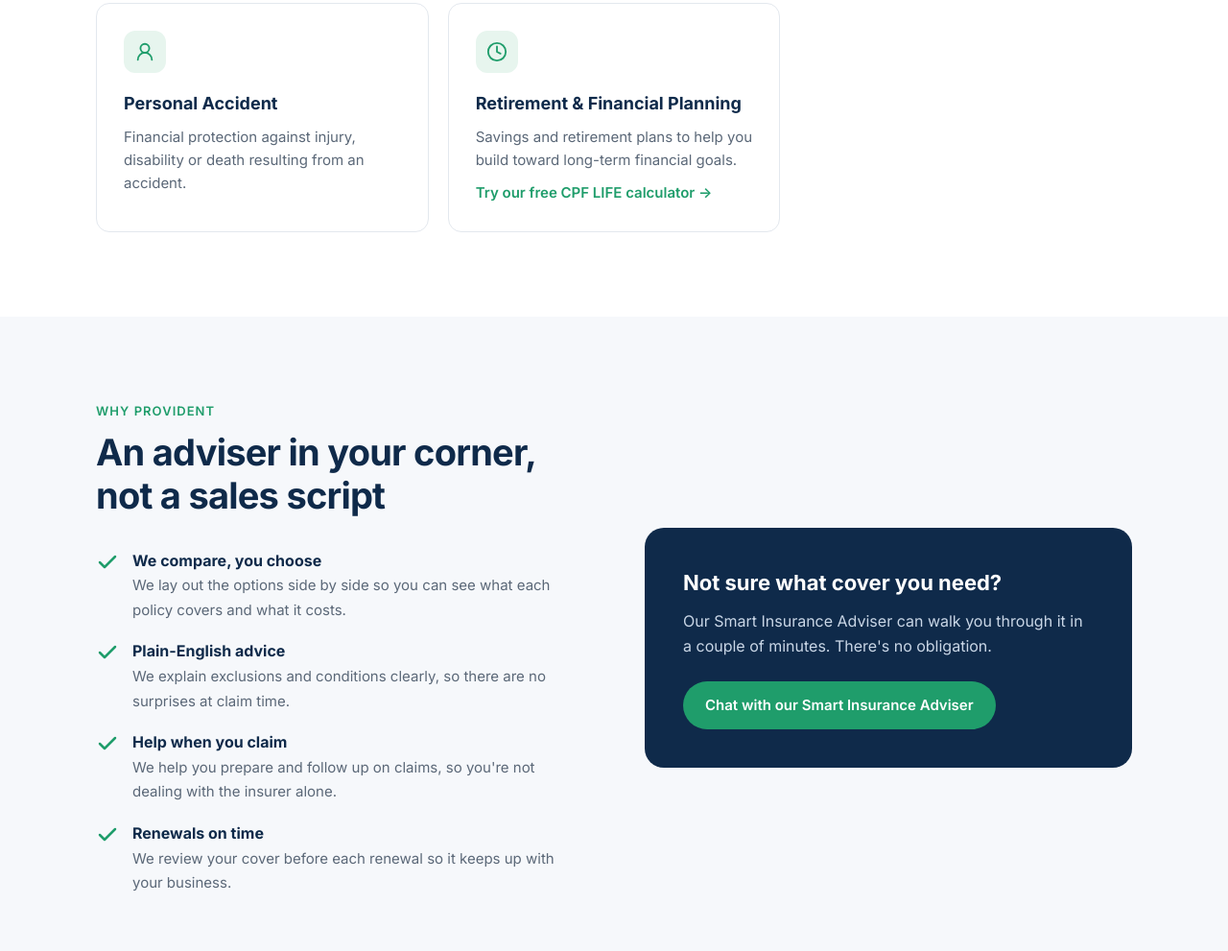
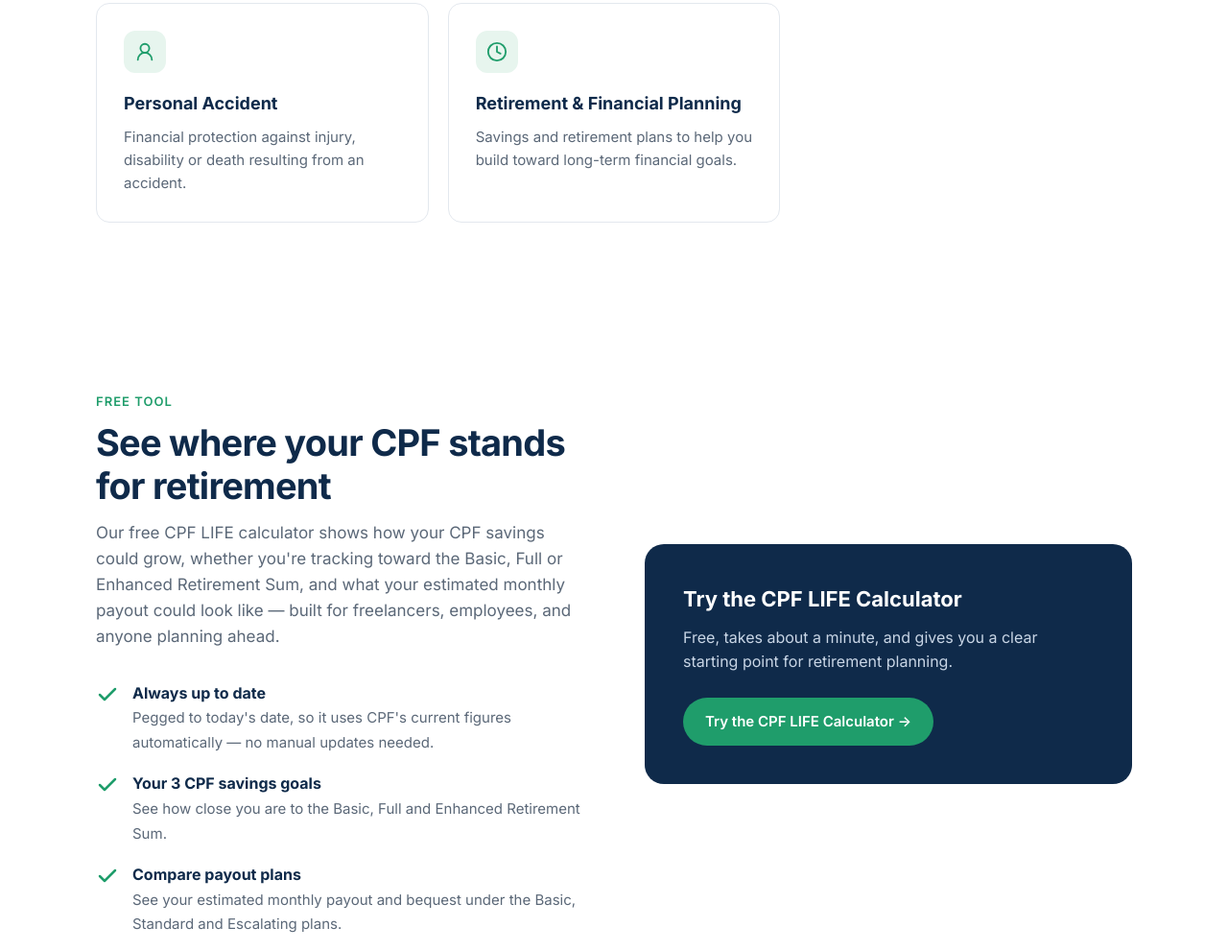
Before and after one commit to androidfun123-hue/Provident, a website: page index.html in a window 1280 px wide. Shown: the part 3009-4000 px from the top of the page at 96% size. Drawn offline with Linux system fonts and the light colour scheme; a script that the page names is missing.

Commit message:
Add CPF LIFE calculator promo section to landing page

```diff
--- a/index.html
+++ b/index.html
@@ -258,8 +258,28 @@
           <div class="icon"><svg viewBox="0 0 24 24" fill="none" stroke="currentColor" stroke-width="2" stroke-linecap="round" stroke-linejoin="round"><circle cx="12" cy="12" r="10"/><path d="M12 6v6l4 2"/></svg></div>
           <h3>Retirement &amp; Financial Planning</h3>
           <p>Savings and retirement plans to help you build toward long-term financial goals.</p>
-          <p style="margin-top:10px"><a href="cpf-life-calculator.html" style="color:var(--green);font-weight:600">Try our free CPF LIFE calculator &rarr;</a></p>
         </div>
+      </div>
+    </div>
+  </section>
+  <section id="cpf-tool">
+    <div class="wrap split">
+      <div>
+        <div class="section-head" style="margin-bottom:32px">
+          <span class="kicker">Free tool</span>
+          <h2>See where your CPF stands for retirement</h2>
+          <p>Our free CPF LIFE calculator shows how your CPF savings could grow, whether you're tracking toward the Basic, Full or Enhanced Retirement Sum, and what your estimated monthly payout could look like &mdash; built for freelancers, employees, and anyone planning ahead.</p>
+        </div>
+        <ul class="checks">
+          <li><svg viewBox="0 0 24 24" fill="none" stroke="currentColor" stroke-width="2.5" stroke-linecap="round" stroke-linejoin="round"><path d="M20 6 9 17l-5-5"/></svg><div><strong>Always up to date</strong><span>Pegged to today's date, so it uses CPF's current figures automatically &mdash; no manual updates needed.</span></div></li>
+          <li><svg viewBox="0 0 24 24" fill="none" stroke="currentColor" stroke-width="2.5" stroke-linecap="round" stroke-linejoin="round"><path d="M20 6 9 17l-5-5"/></svg><div><strong>Your 3 CPF savings goals</strong><span>See how close you are to the Basic, Full and Enhanced Retirement Sum.</span></div></li>
+          <li><svg viewBox="0 0 24 24" fill="none" stroke="currentColor" stroke-width="2.5" stroke-linecap="round" stroke-linejoin="round"><path d="M20 6 9 17l-5-5"/></svg><div><strong>Compare payout plans</strong><span>See your estimated monthly payout and bequest under the Basic, Standard and Escalating plans.</span></div></li>
+        </ul>
+      </div>
+      <div class="panel">
+        <h3>Try the CPF LIFE Calculator</h3>
+        <p>Free, takes about a minute, and gives you a clear starting point for retirement planning.</p>
+        <a href="cpf-life-calculator.html" class="btn btn-primary">Try the CPF LIFE Calculator &rarr;</a>
       </div>
     </div>
   </section>
```
